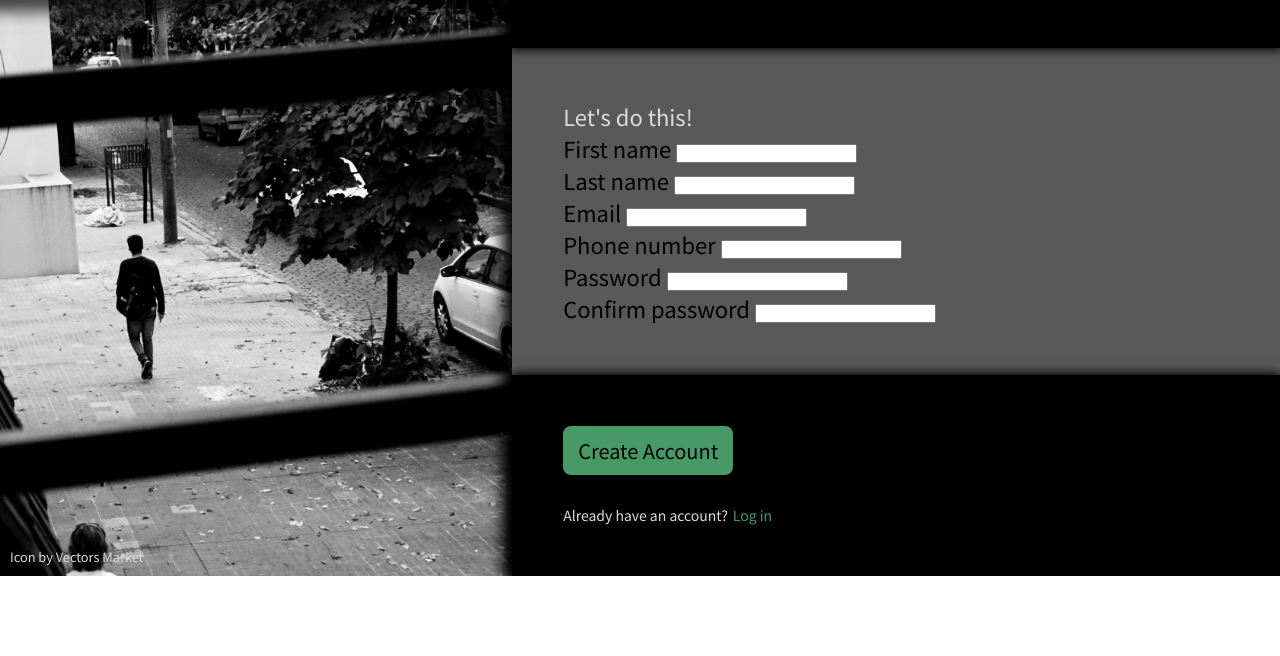
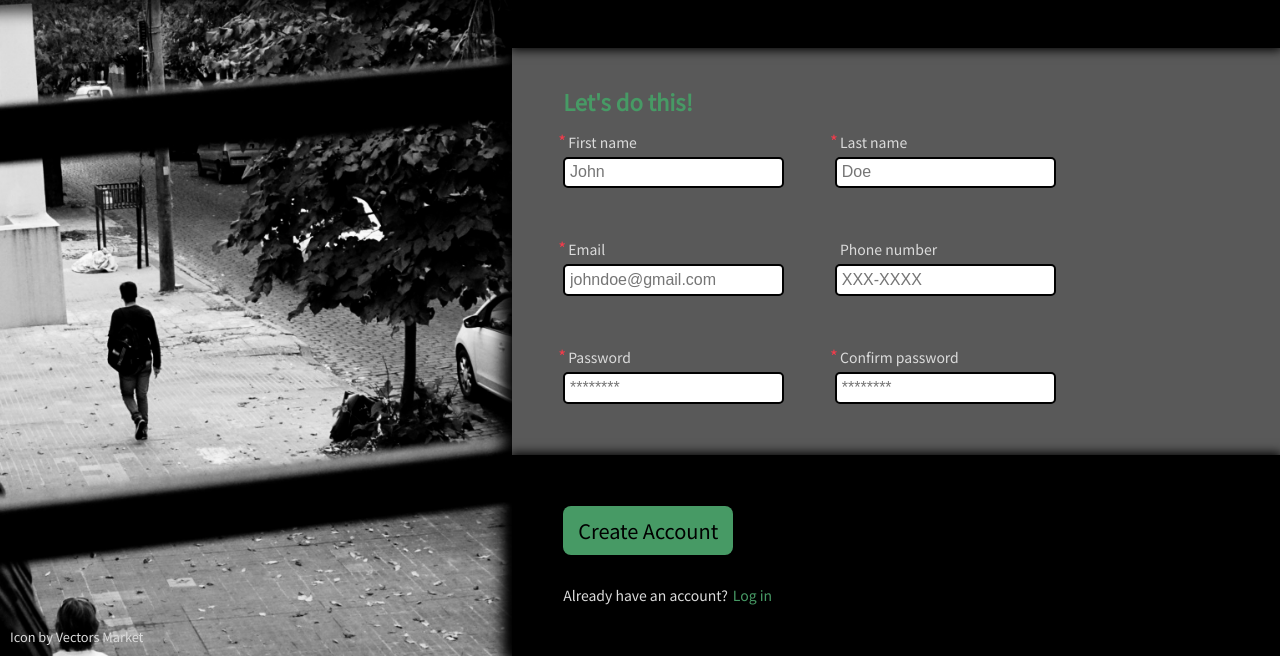
Before and after one commit to tomcoso/sign-up-form, a plain HTML site: page index.html in a window 1280 px wide. Shown: the part 246-902 px from the top of the page. Before the commit the page ends 822 px from the top, so only its background shows below. Drawn offline with nearby package versions, Linux system fonts and the light colour scheme.

Commit message:
create initial form and style

```diff
--- a/index.html
+++ b/index.html
@@ -64,33 +64,33 @@
                 <form action="">
 
                     <div class="input">
-                        <label for="">First name</label>
-                        <input type="text">
+                        <label class="required" for="first-name">First name</label>
+                        <input required type="text" id="first-name" name="first-name" placeholder="John">
                     </div>
 
                     <div class="input">
-                        <label for="">Last name</label>
-                        <input type="text">
+                        <label class="required" for="last-name">Last name</label>
+                        <input required type="text" id="last-name" name="last-name" placeholder="Doe">
                     </div>
 
                     <div class="input">
-                        <label for="">Email</label>
-                        <input type="text">
+                        <label class="required" for="user-email">Email</label>
+                        <input required type="email" id="user-email" name="user-email" placeholder="johndoe@gmail.com">
                     </div>
 
                     <div class="input">
-                        <label for="">Phone number</label>
-                        <input type="text">
+                        <label for="user-number">Phone number</label>
+                        <input type="number" id="user-numer" name="user-numer" placeholder="XXX-XXXX">
                     </div>
 
                     <div class="input">
-                        <label for="">Password</label>
-                        <input type="text">
+                        <label class="required" for="user-pass">Password</label>
+                        <input required type="password" id="user-pass" name="user-pass" placeholder="********">
                     </div>
 
                     <div class="input">
-                        <label for="">Confirm password</label>
-                        <input type="text">
+                        <label class="required" for="user-pass-conf">Confirm password</label>
+                        <input required type="text" id="user-pass-conf" name="user-pass-conf" placeholder="********">
                     </div>
 
                 </form>
--- a/style.css
+++ b/style.css
@@ -15,6 +15,7 @@
     --middle-color: hsl(0, 0%, 35%);
     --light-color: hsl(0, 0%, 86%);
     --accent-color: hsl(142, 37%, 44%);
+    --red-color: hsl(355, 92%, 60%);
 }
 * {
     box-sizing: border-box;
@@ -69,7 +70,7 @@ svg * {
 
 /* RIGHT SIDE */
 
-
+/* TOP */
 .right-panel {
     flex: 1 1 60%;
     min-height: 100vh;
@@ -90,11 +91,62 @@ p {
     max-width: clamp(45ex, 50vw, 60ex);
     color: var(--light-color, lightgrey);
 }
+
+/* FORM */
 .form-panel {
     background-color: var(--middle-color, grey);
     z-index: 0;
     box-shadow: none;
+    color: var(--light-color, lightgrey);
 }
+.form-panel > p {
+    color: var(--accent-color, lightgreen);
+    font-weight: bold;
+    margin-bottom: 15px;
+    margin-top: -15px;
+}
+form {
+    display: flex;
+    flex-wrap: wrap;
+    gap: 4vmax;
+}
+.input {
+    display: flex;
+    flex-direction: column;
+    font-size: 14px;
+    gap: 5px;
+}
+input {
+    font-size: 16px;
+    padding: .3rem;
+    border-radius: 5px;
+    border: 2px solid var(--dark-color, black);
+}
+input:focus {
+    outline: none;
+    box-shadow: -1px 2px 5px 0px var(--dark-color, black);
+}
+/* REQUIRED */
+label {
+    position: relative;
+    left: 5px;
+}
+.required::after {
+    content: "*";
+    color: var(--red-color, red);
+    position: absolute;
+    left: -10px;
+    top: -3px;
+    font-size: 1.2em;
+}
+input:required:valid {
+    border: 2px solid var(--accent-color, lightgreen);
+}
+input:not(:placeholder-shown):not(:focus):invalid {
+    border: 2px solid var(--red-color, red);
+}
+
+/* SUBMIT */
 .submit-panel > div {
     font-size: 14px;
     color: var(--light-color, lightgrey);
@@ -113,6 +165,7 @@ a {
     border-radius: 8px;
     border: none;
 }
+
 /* MOVEMENT */
 button:hover {
     filter: brightness(115%);
```
